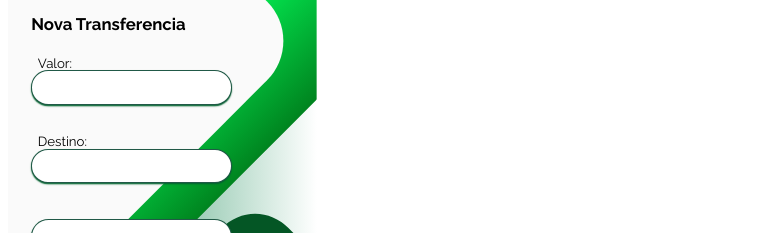
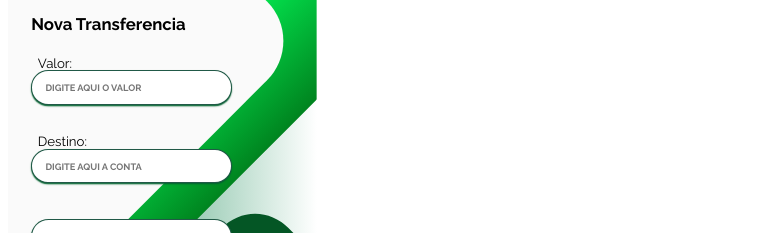
Before and after one commit to LaiFrance/My-Bank-Angular, an Angular app: page / in a window 1280 px wide. Shown: the part 129-362 px from the top of the page, without its empty margins (0-778 px from the left). Built offline with nearby package versions, Linux system fonts and the light colour scheme.

Commit message:
add placeholder

```diff
--- a/src/app/nova-transferencia/nova-transferencia.component.html
+++ b/src/app/nova-transferencia/nova-transferencia.component.html
@@ -10,15 +10,16 @@
 
             <h2>Nova Transferencia</h2>
             <div>
+
               <label for="valor">Valor:</label>
-              <input type="text" id="valor" name="valor" [(ngModel)]="valor"/>
+              <input type="text" id="valor" placeholder="digite aqui o valor" name="valor" [(ngModel)]="valor"/>
             </div>
           </div>
           <div class="login__field">
             <i class="login__icon fas fa-lock"></i>
             <div>
               <label for="destino">Destino:</label>
-              <input type="text" id="destino" name="destino" [(ngModel)]="destino"/>
+              <input type="text" id="destino"  placeholder="digite aqui a conta" name="destino" [(ngModel)]="destino"/>
             </div>
           </div>
           <div class="botao-wrapper">
```
